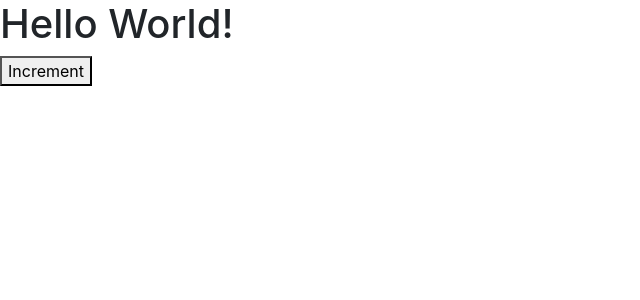
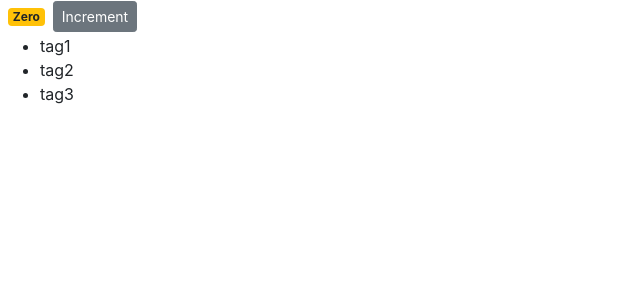
Before and after one commit to jacosy/counter-app, a React (Create React App) app: page / in a window 1280 px wide. Shown: the top 300 px of the page, without its empty margins (0-640 px from the left). Built offline with nearby package versions, Linux system fonts and the light colour scheme.

Commit message:
manipulate css, style & html in render method Part1

```diff
--- a/src/components/counter.jsx
+++ b/src/components/counter.jsx
@@ -1,13 +1,42 @@
 import React, { Component } from 'react'
 
 class Counter extends Component {
+  state = {
+    counter: 0,
+    tags: ['tag1', 'tag2','tag3'],
+    imageUrl: 'https://picsum.photos/200'
+  }
+
+  formatCounter() {
+    const { counter } = this.state
+    return counter === 0 ? 'Zero' : counter
+  }
+
+  // Ctrl + Alt + R --> Refactor Code
+  getCounterClassName() {
+    let badgeClass = 'badge m-2 '
+    badgeClass += this.state.counter === 0 ? 'badge-warning' : 'badge-primary'
+    return badgeClass
+  }
+
+  myStyle = {
+    fontSize: 20,
+    fontWeight: 'bold',
+    margin: 5
+  }
+
   render() {
-      return (
-        <div>
-          <h1>Hello World!</h1>
-          <button>Increment</button>
-        </div>
-      )
+
+    return (
+      <div>
+        {/* <img src={this.state.imageUrl} style={this.myStyle} alt="" /> */}
+        <span className={this.getCounterClassName()}>{this.formatCounter()}</span>
+        <button className="btn btn-secondary btn-sm">Increment</button>
+        <ul>
+          {this.state.tags.map(tag => <li key={tag}>{tag}</li>)}
+        </ul>
+      </div>
+    )
   }
 }
 
```
